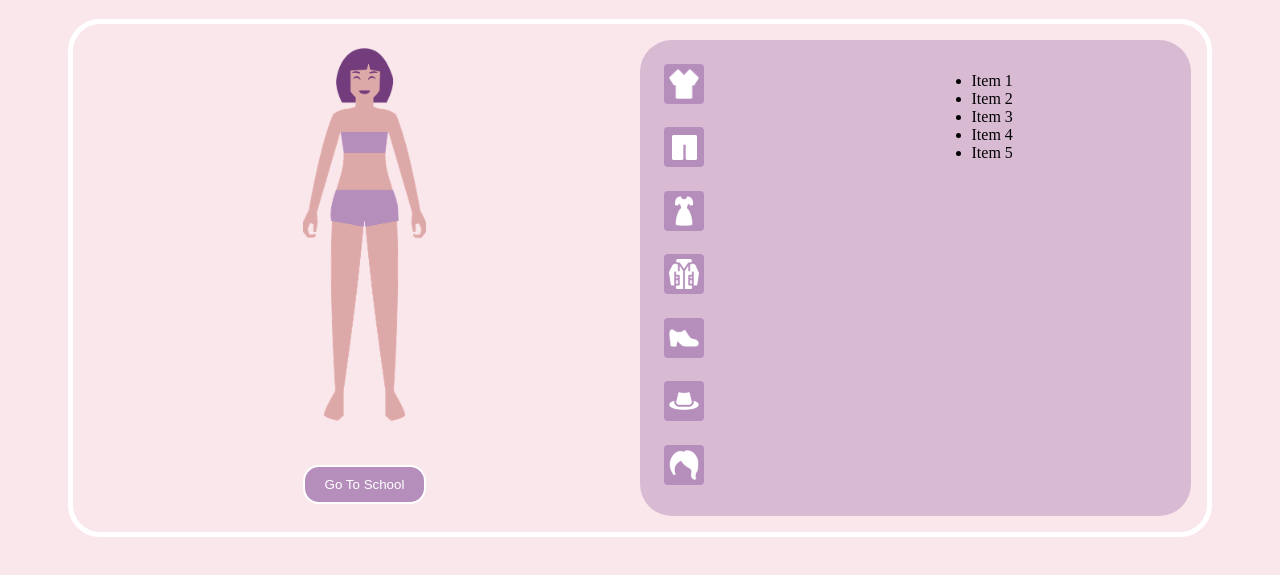
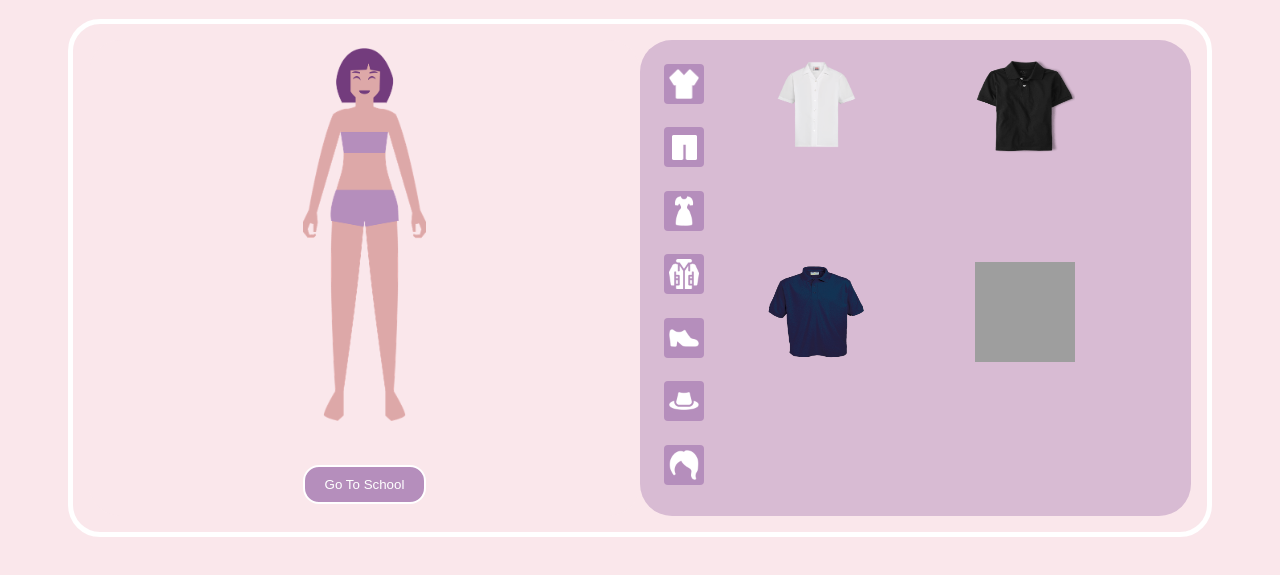
Before and after one commit to ThomasNewton03/Hackathon-Team-38, a website: page public/dress-up.html in a window 1280 px wide. Shown: the part 81-656 px from the top of the page. Drawn offline with Linux system fonts and the light colour scheme; grey boxes are pictures that could not be loaded.

Commit message:
Adding Clothes Images

```diff
--- a/public/css/styles.css
+++ b/public/css/styles.css
@@ -89,7 +89,7 @@ button:hover {
     border-radius: 2rem;
 
     display: grid;
-    grid-template-columns: repeat(2, 1fr);
+    grid-template-columns:  0.25fr 1fr;
     grid-template-rows: 1fr;
     grid-column-gap: 0px;
     grid-row-gap: 0px;
@@ -108,9 +108,21 @@ button:hover {
 .clothes-imgs {
     grid-area: 1 / 2 / 2 / 3;
     padding: 1rem;
+
+    display: grid;
+    grid-template-columns: repeat(2, 1fr);
+    grid-template-rows: repeat(2, 1fr);
+    grid-column-gap: 0.5rem;
+    grid-row-gap: 0.5;
 }
 
-.tops, .bottoms, .full-length, .jackets, .shoes, .hats, .hair {
+.tops,
+.bottoms,
+.full-length,
+.jackets,
+.shoes,
+.hats,
+.hair {
     cursor: pointer;
 
     background-color: #B58EBC;
@@ -123,7 +135,13 @@ button:hover {
     align-items: center;
 }
 
-.tops:hover, .bottoms:hover, .full-length:hover, .jackets:hover, .shoes:hover, .hats:hover, .hair:hover {
+.tops:hover,
+.bottoms:hover,
+.full-length:hover,
+.jackets:hover,
+.shoes:hover,
+.hats:hover,
+.hair:hover {
     background-color: #FAE7EB;
     color: #B58EBC;
     /* border: 2px solid #B58EBC */
@@ -163,6 +181,35 @@ button:hover {
 }
 
 .jemima {
-    width:122x;
-    height:373px;
+    width: 122x;
+    height: 373px;
 }
+
+.clothing-item {
+    width: 100px;
+    height: 100px;
+}
+
+.parent {
+    display: grid;
+    grid-template-columns: repeat(2, 1fr);
+    grid-template-rows: repeat(2, 1fr);
+    grid-column-gap: 0px;
+    grid-row-gap: 0px;
+}
+
+.div1 {
+    grid-area: 1 / 1 / 2 / 2;
+}
+
+.div2 {
+    grid-area: 1 / 2 / 2 / 3;
+}
+
+.div3 {
+    grid-area: 2 / 1 / 3 / 2;
+}
+
+.div4 {
+    grid-area: 2 / 2 / 3 / 3;
+}
--- a/public/dress-up.html
+++ b/public/dress-up.html
@@ -44,6 +44,11 @@
                     </div>
                 </div>
                 <div class="clothes-imgs">
+                    <div class="div1">
+                    </div>
+                    <div class="div2"></div>
+                    <div class="div3"></div>
+                    <div class="div4"></div>
                     <ul id="current-images"></ul>
                 </div>
             </div>
--- a/public/js/dress-up.js
+++ b/public/js/dress-up.js
@@ -4,18 +4,27 @@ const currentDay = 2;
 
 document.getElementById("day-title").textContent = days[currentDay];
 
+tops = ['../imgs/tops/white-shirt.png', '../imgs/tops/black-shirt.png', '../imgs/tops/blue-shirt.png', '../imgs/tops/north-face-hoodie.png'];
+
 // Define an array of items
-const items = ['Item 1', 'Item 2', 'Item 3', 'Item 4', 'Item 5'];
+const clothesList = tops;
 
 // Select the <ul> element where the items will be added
-const itemsList = document.getElementById('current-images');
+var imgDiv = document.getElementsByClassName('div1')[0];
 
 // Use a for loop to create list items dynamically
-for (let i = 0; i < items.length; i++) {
+for (let i = 0; i < clothesList.length; i++) {
+    imgDiv = document.getElementsByClassName(`div${i+1}`)[0];
+    console.log(i)
     // Create a new <li> element
-    const li = document.createElement('li');
+    const image = document.createElement('img');
     // Set the text content of the <li> to the current item
-    li.textContent = items[i];
+    image.src = clothesList[i];
+    image.className = "clothing-item";
     // Append the <li> to the <ul>
-    itemsList.appendChild(li);
+    imgDiv.appendChild(image);
 }
+
+document.getElementsByClassName('tops')[0].addEventListener('click', function() {
+    console.log('tops');
+});
```
Also changed, not shown: public/imgs/Tops/black-shirt.png (renamed from public/imgs/Tops/Black shirt.png), public/imgs/Tops/blue-shirt.png (renamed from public/imgs/Tops/Blue shirt.png), public/imgs/Tops/white-shirt.png (renamed from public/imgs/Tops/White shirt.png), 2 other files.
